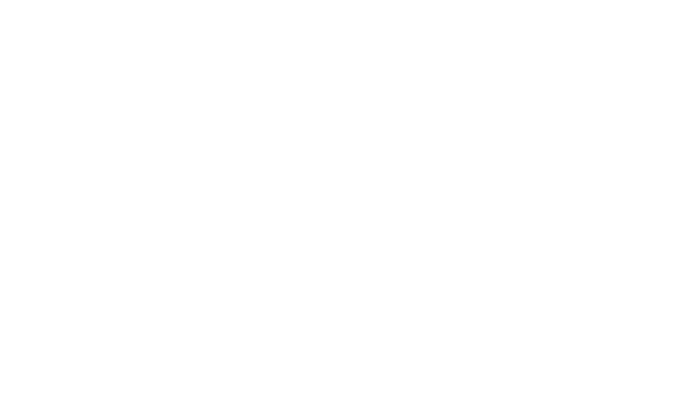
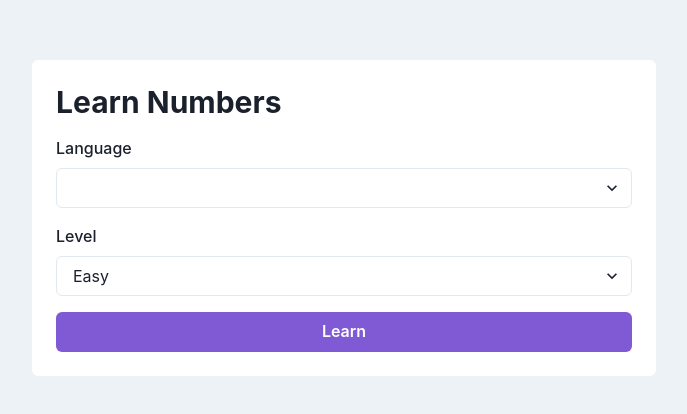
Before and after one commit to remarcable/foreign-numbers-gym, a Next.js app: page / in a window 1280 px wide. Shown: the part 182-596 px from the top of the page, without its empty margins (296-983 px from the left). Built offline with nearby package versions, Linux system fonts and the light colour scheme.

Commit message:
Add language selector

```diff
--- a/package.json
+++ b/package.json
@@ -12,7 +12,10 @@
     "@chakra-ui/react": "^2.3.4",
     "@emotion/react": "^11.10.4",
     "@emotion/styled": "^11.10.4",
+    "formik": "^2.2.9",
     "framer-motion": "^6.5.1",
+    "just-random-integer": "^4.1.1",
+    "luxon": "^3.0.4",
     "next": "12.3.1",
     "react": "18.2.0",
     "react-dom": "18.2.0"
--- a/pages/index.tsx
+++ /dev/null
@@ -1,14 +0,0 @@
-import type { NextPage } from "next";
-import Head from "next/head";
-
-const Home: NextPage = () => {
-  return (
-    <Head>
-      <title>Create Next App</title>
-      <meta name="description" content="Generated by create next app" />
-      <link rel="icon" href="/favicon.ico" />
-    </Head>
-  );
-};
-
-export default Home;
--- /dev/null
+++ b/src/SelectParamsForm/index.tsx
@@ -0,0 +1,111 @@
+import { useEffect, useMemo, useState } from "react";
+import { useFormik } from "formik";
+
+import {
+  Box,
+  Button,
+  Checkbox,
+  Flex,
+  FormControl,
+  FormLabel,
+  Input,
+  Heading,
+  VStack,
+  Select,
+} from "@chakra-ui/react";
+import { levels } from "../levels";
+import { useRouter } from "next/router";
+
+const languageNames = new Intl.DisplayNames(["en"], { type: "language" });
+const getSpeechSynthesisLocales = () =>
+  window.speechSynthesis
+    .getVoices()
+    .map((voice) => ({
+      locale: voice.lang,
+      displayName: languageNames.of(voice.lang) ?? "-",
+    }))
+    .filter(
+      // Each language once
+      (langObject, i, arr) =>
+        arr.findIndex((lang) => lang.locale === langObject.locale) === i
+    )
+    .sort((a, b) => a.displayName?.localeCompare(b.displayName));
+
+const SelectParamsForm = () => {
+  const [locales, setLocalesToState] = useState<
+    { locale: string; displayName: string }[]
+  >([]);
+
+  const router = useRouter();
+
+  useEffect(() => {
+    const setLocales = () => {
+      const locales = getSpeechSynthesisLocales();
+
+      if (locales.length > 0) {
+        setLocalesToState(locales);
+      } else {
+        setTimeout(() => setLocales(), 200);
+      }
+    };
+
+    setLocales();
+  }, [setLocalesToState]);
+
+  const formik = useFormik({
+    initialValues: {
+      language: "en-US",
+      level: "easy",
+    },
+    onSubmit: (values) => {
+      router.push(`/${values.language}/${values.level}`);
+    },
+  });
+  return (
+    <Flex bg="gray.100" align="center" justify="center" h="100vh" w="100vw">
+      <Box bg="white" p={6} rounded="md">
+        <form onSubmit={formik.handleSubmit}>
+          <VStack spacing={4} align="flex-start" minW="xl">
+            <Heading size="lg">Learn Numbers</Heading>
+            <FormControl>
+              <FormLabel htmlFor="language">Language</FormLabel>
+              <Select
+                id="language"
+                name="language"
+                onChange={formik.handleChange}
+                value={formik.values.language}
+              >
+                {locales.map((locale) => (
+                  <option key={locale.displayName} value={locale.locale}>
+                    {locale.displayName}
+                  </option>
+                ))}
+              </Select>
+            </FormControl>
+            <FormControl>
+              <FormLabel htmlFor="level">Level</FormLabel>
+              <Select
+                id="level"
+                name="level"
+                onChange={formik.handleChange}
+                value={formik.values.level}
+              >
+                {levels.map(({ name }) => (
+                  <option key={name} value={name}>
+                    {name}
+                  </option>
+                ))}
+              </Select>
+            </FormControl>
+
+            <Button type="submit" colorScheme="purple" width="full">
+              Learn
+            </Button>
+          </VStack>
+        </form>
+      </Box>
+    </Flex>
+  );
+};
+
+export default SelectParamsForm;
--- /dev/null
+++ b/src/levels.ts
@@ -0,0 +1,29 @@
+import random from "just-random-integer";
+import { DateTime } from "luxon";
+
+// TODO: currency and custom ranges
+export const levels = [
+  {
+    name: "Easy",
+    getNumber: () => random(0, 20),
+  },
+  {
+    name: "Medium",
+    getNumber: () => random(0, 100),
+  },
+  {
+    name: "Hard",
+    getNumber: () => random(0, 1000),
+  },
+  {
+    name: "Dates",
+    getNumber: (lang) => {
+      // TODO: generate better dates (also BC, and for months with 31 days, etc)
+      return new DateTime.fromObject({
+        year: random(1000, 2050),
+        month: random(1, 12),
+        day: random(1, 30),
+      }).toLocaleString(DateTime.DATE_FULL, { locale: lang });
+    },
+  },
+];
--- a/pages/_app.tsx
+++ b/src/pages/_app.tsx
@@ -1,9 +1,13 @@
 import type { AppProps } from "next/app";
-import { ChakraProvider } from "@chakra-ui/react";
+import { ChakraProvider, extendTheme } from "@chakra-ui/react";
+
+const colors = {};
+
+const theme = extendTheme({ colors });
 
 function MyApp({ Component, pageProps }: AppProps) {
   return (
-    <ChakraProvider>
+    <ChakraProvider theme={theme}>
       <Component {...pageProps} />
     </ChakraProvider>
   );
--- /dev/null
+++ b/src/pages/index.tsx
@@ -0,0 +1,21 @@
+import type { NextPage } from "next";
+import Head from "next/head";
+
+import { Center } from "@chakra-ui/react";
+import SelectParamsForm from "../SelectParamsForm";
+
+const Home: NextPage = () => {
+  return (
+    <>
+      <Head>
+        <title>Learn Foreign Numbers</title>
+        <meta name="description" content="Generated by create next app" />
+        <link rel="icon" href="/favicon.ico" />
+      </Head>
+
+      <SelectParamsForm />
+    </>
+  );
+};
+
+export default Home;
```
Also changed, not shown: src/pages/[locale]/[level].tsx (added, +17 -0 lines), 1 other file (tests, documents, lock files or other folders).
